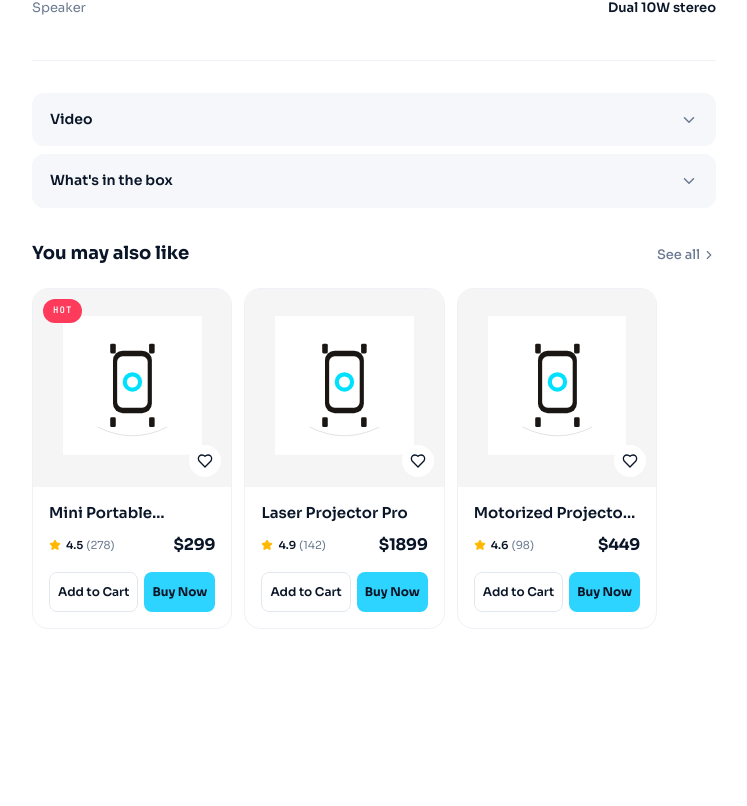
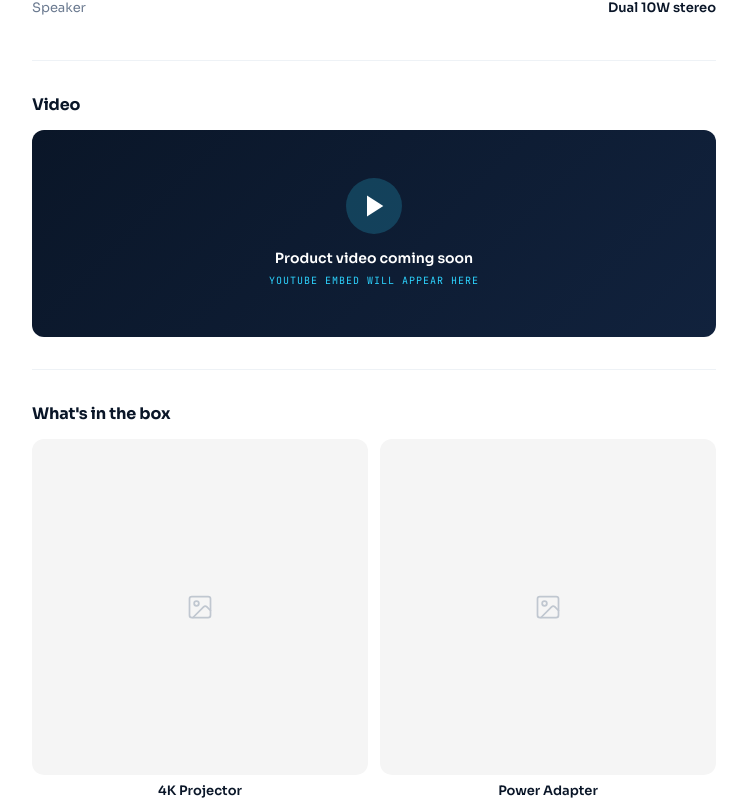
Before and after one commit to blowva/kendohub, a React (Vite) app: page /product/4k-projector in a window 1280 px wide. Shown: the part 1514-2320 px from the top of the page, without its empty margins (266-1013 px from the left). Built offline with nearby package versions, Linux system fonts and the light colour scheme.

Commit message:
Update ProductDetail.jsx

```diff
--- a/src/pages/ProductDetail.jsx
+++ b/src/pages/ProductDetail.jsx
@@ -1,6 +1,6 @@
 import { useState } from 'react'
 import { useParams, Link } from 'react-router-dom'
-import { ArrowLeft, ShoppingBag, Heart, Star, Package, Truck, Store, ChevronDown, ChevronRight, Play, Image as ImageIcon } from 'lucide-react'
+import { ArrowLeft, ShoppingBag, Heart, Star, Package, Truck, Store, ChevronRight, Play, Image as ImageIcon } from 'lucide-react'
 import { products } from '../data/products'
 import { useCart } from '../context/CartContext'
 import ProductVisual from '../components/ProductVisual'
@@ -14,7 +14,6 @@ export default function ProductDetail() {
 
   const [activeImage, setActiveImage] = useState(0)
   const [selectedVariant, setSelectedVariant] = useState(null)
-  const [openSection, setOpenSection] = useState(null)
   const [wishlisted, setWishlisted] = useState(false)
 
   if (!product) {
@@ -32,7 +31,7 @@ export default function ProductDetail() {
     ? Math.round(((product.oldPrice - product.price) / product.oldPrice) * 100)
     : 0
 
-  // Normalize box items: support both new (boxItems with photos) and old (boxContents string array) formats
+  // Normalize box items: support new (boxItems with photos) and old (boxContents string array) formats
   let boxItems = []
   if (product.boxItems && product.boxItems.length > 0) {
     boxItems = product.boxItems
@@ -49,10 +48,6 @@ export default function ProductDetail() {
   const relatedProducts = products
     .filter(p => p.id !== product.id && p.category === product.category)
     .slice(0, 6)
-
-  const toggleSection = (name) => {
-    setOpenSection(openSection === name ? null : name)
-  }
 
   const handleAddToCart = () => {
     addToCart(product, 1)
@@ -156,13 +151,13 @@ export default function ProductDetail() {
         {/* SHORT TAGLINE */}
         <p className="pdp-tagline">{product.tagline || product.description}</p>
 
-        {/* DESCRIPTION (always expanded, no toggle) */}
+        {/* DESCRIPTION (always expanded) */}
         <div className="pdp-static-section">
           <h2 className="pdp-static-title">Description</h2>
           <p className="pdp-static-body">{product.description}</p>
         </div>
 
-        {/* SPECIFICATIONS (always expanded, no toggle) */}
+        {/* SPECIFICATIONS (always expanded) */}
         <div className="pdp-static-section">
           <h2 className="pdp-static-title">Specifications</h2>
           {product.specs && Object.keys(product.specs).length > 0 ? (
@@ -179,34 +174,19 @@ export default function ProductDetail() {
           )}
         </div>
 
-        {/* COLLAPSIBLE SECTIONS */}
-        <div className="pdp-sections">
-          <button
-            className={`pdp-section ${openSection === 'video' ? 'is-open' : ''}`}
-            onClick={() => toggleSection('video')}
-          >
-            <span>Video</span>
-            <ChevronDown size={18} className="pdp-section-icon" />
-          </button>
-          {openSection === 'video' && (
-            <div className="pdp-section-body">
+        {/* VIDEO (always expanded) */}
+        <div className="pdp-static-section">
+          <h2 className="pdp-static-title">Video</h2>
           <div className="pdp-video-placeholder">
             <Play size={32} fill="#FFFFFF" stroke="none" />
             <p className="pdp-video-text">Product video coming soon</p>
             <p className="pdp-video-hint">YouTube embed will appear here</p>
           </div>
         </div>
-          )}
 
-          <button
-            className={`pdp-section ${openSection === 'box' ? 'is-open' : ''}`}
-            onClick={() => toggleSection('box')}
-          >
-            <span>What's in the box</span>
-            <ChevronDown size={18} className="pdp-section-icon" />
-          </button>
-          {openSection === 'box' && (
-            <div className="pdp-section-body">
+        {/* WHAT'S IN THE BOX (always expanded) */}
+        <div className="pdp-static-section">
+          <h2 className="pdp-static-title">What's in the box</h2>
           <div className="pdp-box-grid">
             {boxItems.map((item, i) => (
               <div key={i} className="pdp-box-item">
@@ -226,8 +206,6 @@ export default function ProductDetail() {
           <p className="pdp-box-admin-note">
             ⚙️ Admin: photos can be added per item from the admin panel
           </p>
-            </div>
-          )}
         </div>
 
         {/* RELATED PRODUCTS */}
```
Lines whose indentation alone changed are shown as unchanged.
